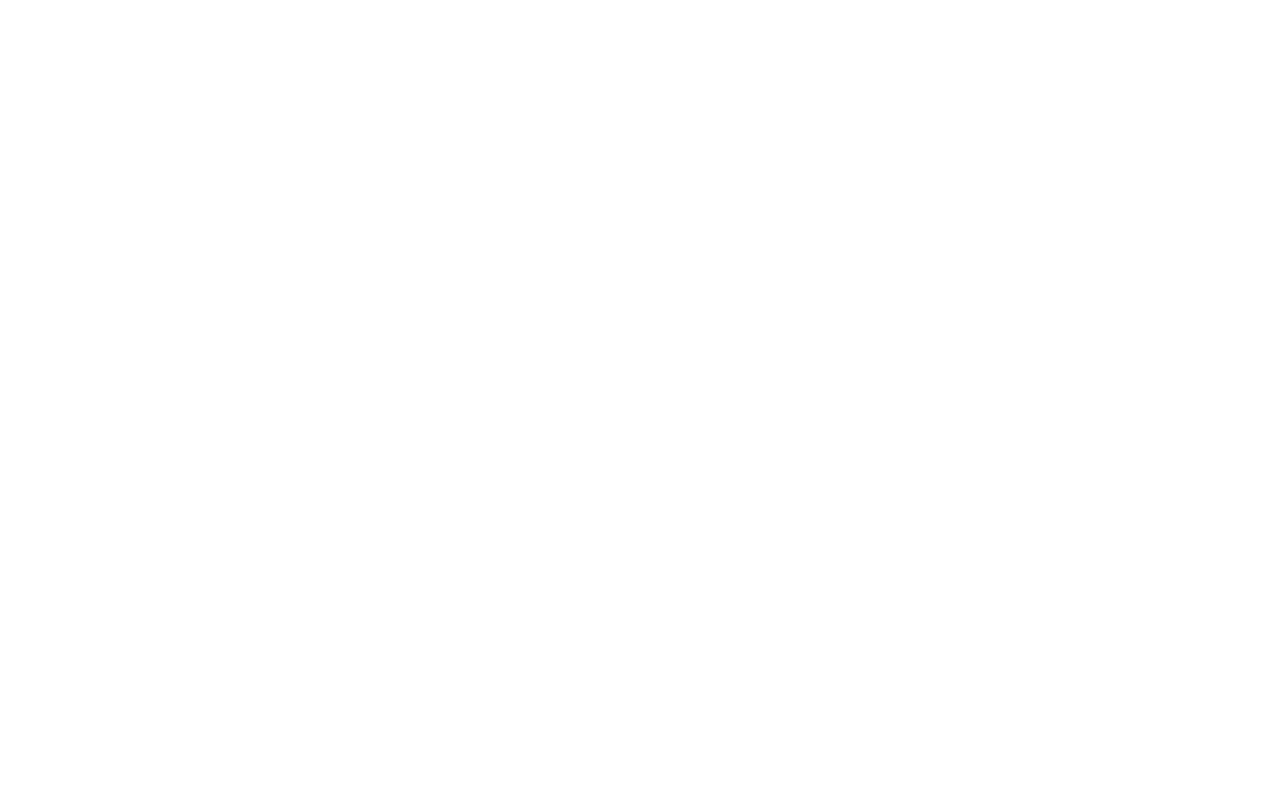
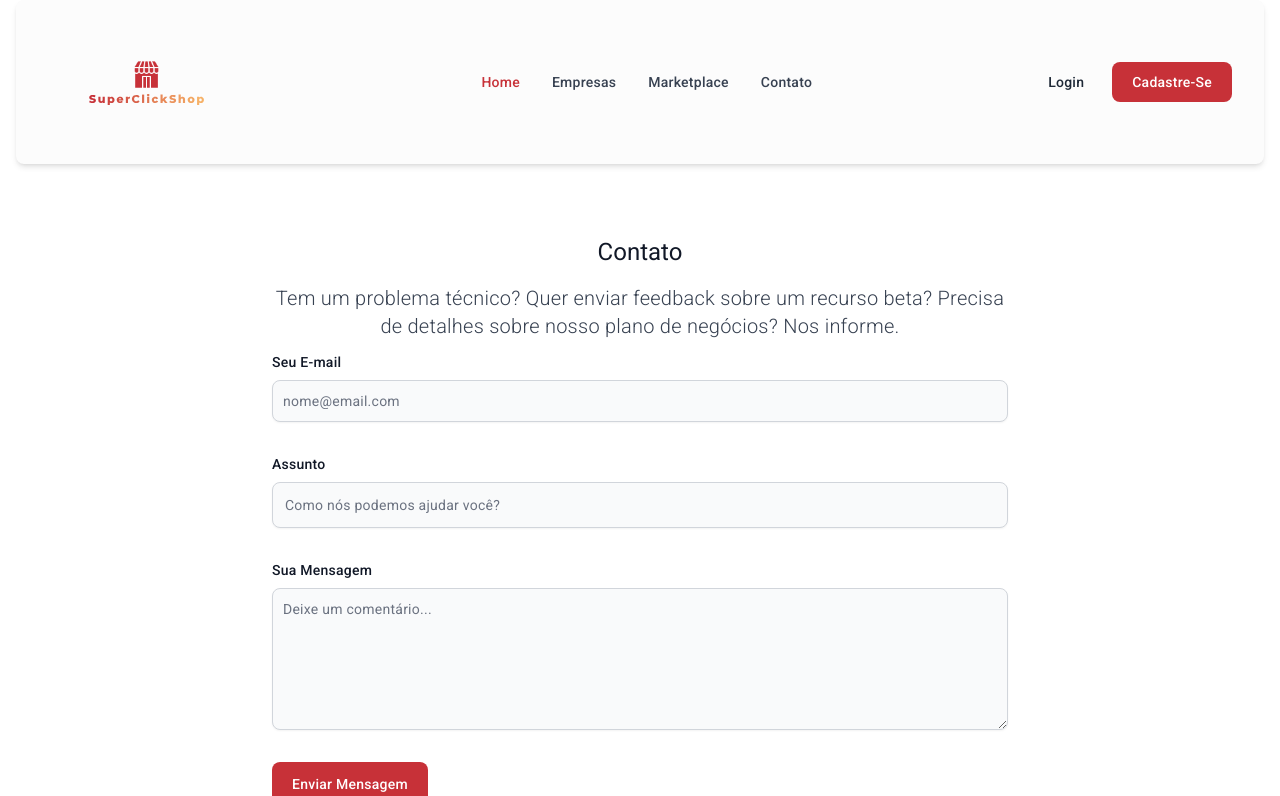
Before and after one commit to EduardoCarvalho262/superclickshop-frontend, an Angular app: page /contato in a window 1280 px wide. Before the commit this address led to /. Shown: the top 796 px of the page. Built offline with nearby package versions, Linux system fonts and the light colour scheme.

Commit message:
feat: adding page contact

```diff
--- a/src/app/app-routing.module.ts
+++ b/src/app/app-routing.module.ts
@@ -2,10 +2,12 @@
 import { RouterModule, Routes } from '@angular/router';
 import { HomePageComponent } from './pages/home-page/home-page.component';
 import { LoginComponent } from './pages/login/login.component';
+import { ContactComponent } from './pages/contact/contact.component';
 
 const routes: Routes = [
   { path: '', component: LoginComponent},
   { path: 'home', component: HomePageComponent},
+  { path: 'contato', component: ContactComponent},
 ];
 
 @NgModule({
--- a/src/app/app.module.ts
+++ b/src/app/app.module.ts
@@ -9,6 +9,7 @@
 import { HttpClientModule } from '@angular/common/http';
 import { FooterComponent } from './common/footer/footer.component';
 import { LoginComponent } from './pages/login/login.component';
+import { ContactComponent } from './pages/contact/contact.component';
 
 @NgModule({
   declarations: [
@@ -16,7 +17,8 @@
     HeaderComponent,
     HomePageComponent,
     FooterComponent,
-    LoginComponent
+    LoginComponent,
+    ContactComponent
   ],
   imports: [
     BrowserModule,
--- a/src/app/common/header/header.component.html
+++ b/src/app/common/header/header.component.html
@@ -1,7 +1,7 @@
 <header>
     <nav class="bg-primary-50 border-gray-200 px-4 lg:px-6 py-0.5 dark:bg-gray-800 shadow-md mx-4 rounded-lg" >
         <div class="flex flex-wrap justify-between items-center mx-auto max-w-screen-xl">
-            <a class="flex items-center">
+            <a routerLink="/home" class="flex items-center">
                 <img src="/assets/svg/logo.svg" class="mr-3 h-32 sm:h-40" alt="SuperClickShop Logo" />
             </a>
             <div class="flex items-center lg:order-2">
@@ -16,7 +16,7 @@
             <div class="hidden justify-between items-center w-full lg:flex lg:w-auto lg:order-1" id="mobile-menu-2">
                 <ul class="flex flex-col mt-4 font-medium lg:flex-row lg:space-x-8 lg:mt-0">
                     <li>
-                        <a href="#" class="block py-2 pr-4 pl-3 text-white rounded bg-primary-700 lg:bg-transparent lg:text-primary-700 lg:p-0 dark:text-white" aria-current="page">Home</a>
+                        <a routerLink="/home" class="block py-2 pr-4 pl-3 text-white rounded bg-primary-700 lg:bg-transparent lg:text-primary-700 lg:p-0 dark:text-white" aria-current="page">Home</a>
                     </li>
                     <li>
                         <a href="#" class="block py-2 pr-4 pl-3 text-gray-700 border-b border-gray-100 hover:bg-gray-50 lg:hover:bg-transparent lg:border-0 lg:hover:text-primary-700 lg:p-0 dark:text-gray-400 lg:dark:hover:text-white dark:hover:bg-gray-700 dark:hover:text-white lg:dark:hover:bg-transparent dark:border-gray-700">Empresas</a>
@@ -25,7 +25,7 @@
                         <a href="#" class="block py-2 pr-4 pl-3 text-gray-700 border-b border-gray-100 hover:bg-gray-50 lg:hover:bg-transparent lg:border-0 lg:hover:text-primary-700 lg:p-0 dark:text-gray-400 lg:dark:hover:text-white dark:hover:bg-gray-700 dark:hover:text-white lg:dark:hover:bg-transparent dark:border-gray-700">Marketplace</a>
                     </li>
                     <li>
-                        <a href="#" class="block py-2 pr-4 pl-3 text-gray-700 border-b border-gray-100 hover:bg-gray-50 lg:hover:bg-transparent lg:border-0 lg:hover:text-primary-700 lg:p-0 dark:text-gray-400 lg:dark:hover:text-white dark:hover:bg-gray-700 dark:hover:text-white lg:dark:hover:bg-transparent dark:border-gray-700">Contato</a>
+                        <a routerLink="/contato" class="block py-2 pr-4 pl-3 text-gray-700 border-b border-gray-100 hover:bg-gray-50 lg:hover:bg-transparent lg:border-0 lg:hover:text-primary-700 lg:p-0 dark:text-gray-400 lg:dark:hover:text-white dark:hover:bg-gray-700 dark:hover:text-white lg:dark:hover:bg-transparent dark:border-gray-700">Contato</a>
                     </li>
                 </ul>
             </div>
--- /dev/null
+++ b/src/app/pages/contact/contact.component.html
@@ -0,0 +1,23 @@
+<app-header></app-header>
+<section class="bg-white dark:bg-gray-900 mt-2">
+    <div class="py-8 lg:py-16 px-4 mx-auto max-w-screen-md">
+        <h1 class="mb-4 text-4xl tracking-tight font-extrabold text-center text-gray-900 dark:text-white">Contato</h1>
+        <p class="mb-8 lg:mb-16 font-light text-center text-gray-700 dark:text-gray-400 sm:text-xl">Tem um problema técnico? Quer enviar feedback sobre um recurso beta? Precisa de detalhes sobre nosso plano de negócios? Nos informe.</p>
+        <form action="#" class="space-y-8">
+            <div>
+                <label for="email" class="block mb-2 text-sm font-medium text-gray-900 dark:text-gray-300">Seu E-mail</label>
+                <input type="email" id="email" class="shadow-sm bg-gray-50 border border-gray-300 text-gray-900 text-sm rounded-lg focus:ring-primary-700 focus:border-primary-700 block w-full p-2.5 dark:bg-gray-700 dark:border-gray-600 dark:placeholder-gray-400 dark:text-white dark:focus:ring-primary-700 dark:focus:border-primary-700 dark:shadow-sm-light" placeholder="nome@email.com" required>
+            </div>
+            <div>
+                <label for="subject" class="block mb-2 text-sm font-medium text-gray-900 dark:text-gray-300">Assunto</label>
+                <input type="text" id="subject" class="block p-3 w-full text-sm text-gray-900 bg-gray-50 rounded-lg border border-gray-300 shadow-sm focus:ring-primary-700 focus:border-primary-700 dark:bg-gray-700 dark:border-gray-600 dark:placeholder-gray-400 dark:text-white dark:focus:ring-primary-700 dark:focus:border-primary-700 dark:shadow-sm-light" placeholder="Como nós podemos ajudar você?" required>
+            </div>
+            <div class="sm:col-span-2">
+                <label for="message" class="block mb-2 text-sm font-medium text-gray-900 dark:text-gray-400">Sua Mensagem</label>
+                <textarea id="message" rows="6" class="block p-2.5 w-full text-sm text-gray-900 bg-gray-50 rounded-lg shadow-sm border border-gray-300 focus:ring-primary-700 focus:border-primary-700 dark:bg-gray-700 dark:border-gray-600 dark:placeholder-gray-400 dark:text-white dark:focus:ring-primary-700 dark:focus:border-primary-700" placeholder="Deixe um comentário..."></textarea>
+            </div>
+            <button type="submit" class="py-3 px-5 text-sm font-medium text-center text-white rounded-lg bg-primary-700 sm:w-fit hover:bg-primary-800 focus:ring-4 focus:outline-none focus:ring-primary-300 dark:bg-primary-600 dark:hover:bg-primary-700 dark:focus:ring-primary-800">Enviar Mensagem</button>
+        </form>
+    </div>
+  </section>
+<app-footer></app-footer>
```
Also changed, not shown: src/app/pages/contact/contact.component.ts (added, +10 -0 lines), src/app/pages/contact/contact.component.css (added), 1 other file (tests, documents, lock files or other folders).
